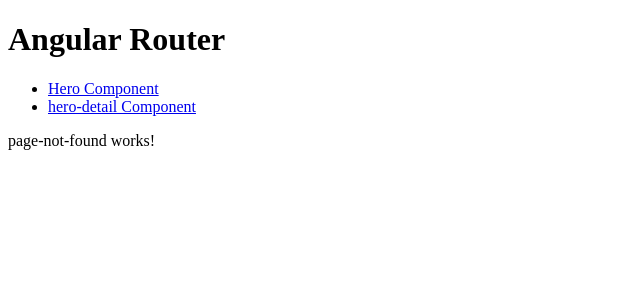
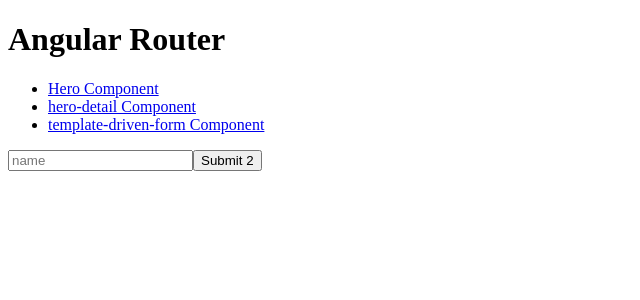
Before and after one commit to nhattoan009/Angular2021, an Angular app: page /template-driven-form in a window 1280 px wide. Shown: the top 300 px of the page, without its empty margins (0-640 px from the left). Built offline with nearby package versions, Linux system fonts and the light colour scheme.

Commit message:
TemplateDrivenFỏm

```diff
--- a/src/app/app-routing.module.ts
+++ b/src/app/app-routing.module.ts
@@ -3,11 +3,13 @@ import { RouterModule, Routes } from '@angular/router';
 import { HeroDetailComponent } from './hero-detail/hero-detail.component';
 import { HeroComponent } from './hero/hero.component';
 import { PageNotFoundComponent } from './page-not-found/page-not-found.component';
+import { TemplateDrivenFormComponent } from './template-driven-form/template-driven-form.component';
 
 const routes: Routes = [
   { path: 'hero', component: HeroComponent },
   { path: '', component: HeroComponent },
   { path: 'hero-detail', component: HeroDetailComponent },
+  { path: 'template-driven-form', component: TemplateDrivenFormComponent },
   { path: '**', component: PageNotFoundComponent },  // Wildcard route for a 404 page
 ];
 
--- a/src/app/app.component.html
+++ b/src/app/app.component.html
@@ -4,6 +4,7 @@
   <ul>
     <li><a routerLink="/hero" routerLinkActive="active">Hero Component</a></li>
     <li><a routerLink="/hero-detail" routerLinkActive="active">hero-detail Component</a></li>
+    <li><a routerLink="/template-driven-form" routerLinkActive="active">template-driven-form Component</a></li>
   </ul>
 </nav>
 <!-- The routed views render in the <router-outlet>-->
--- a/src/app/app.module.ts
+++ b/src/app/app.module.ts
@@ -7,12 +7,14 @@ import { HeroComponent } from './hero/hero.component';
 import { OnsalePipe } from './onsale.pipe';
 import { PageNotFoundComponent } from './page-not-found/page-not-found.component';
 import { CommonModule } from '@angular/common';
+import { TemplateDrivenFormComponent } from './template-driven-form/template-driven-form.component';
 @NgModule({
   declarations: [
     AppComponent,
     HeroComponent,
     OnsalePipe,
-    PageNotFoundComponent
+    PageNotFoundComponent,
+    TemplateDrivenFormComponent
   ],
   imports: [
     BrowserModule,
--- a/src/app/hero-detail/hero-detail.component.html
+++ b/src/app/hero-detail/hero-detail.component.html
@@ -1,6 +1,6 @@
 <p>hero-detail works!</p>
-<ul [ngSwitch] = "name">
+<!-- <ul [ngSwitch] = "name">
     <li *ngSwitchCase = "'user'">USER</li>
     <li *ngSwitchCase = "'admin'">Admin</li>
     <li *ngSwitchDefault>null</li>
-</ul>
+</ul> -->
--- /dev/null
+++ b/src/app/template-driven-form/template-driven-form.component.html
@@ -0,0 +1,5 @@
+<form (ngSubmit)=submitName()>
+    <input placeholder="name" type="text" [(ngModel)]="name" [ngModelOptions]="{standalone: true}"/>
+    <!-- <button (click)="submitName()">Submit</button> -->
+    <button>Submit 2</button>
+</form>
--- /dev/null
+++ b/src/app/template-driven-form/template-driven-form.component.ts
@@ -0,0 +1,18 @@
+import { Component, OnInit } from '@angular/core';
+
+@Component({
+  selector: 'app-template-driven-form',
+  templateUrl: './template-driven-form.component.html',
+  styleUrls: ['./template-driven-form.component.scss']
+})
+export class TemplateDrivenFormComponent implements OnInit {
+  public name = '';
+  constructor() { }
+
+  ngOnInit(): void {
+  }
+
+  public submitName(): void{
+    console.log("submit form: "+ this.name);
+  }
+}
```
Also changed, not shown: src/app/template-driven-form/template-driven-form.component.scss (added), 1 other file (tests, documents, lock files or other folders).
